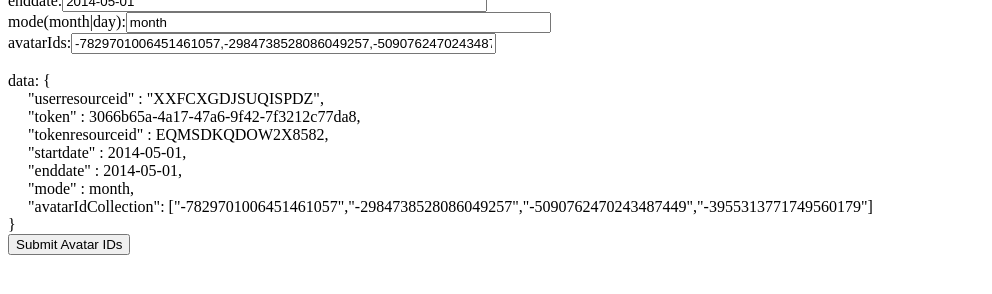
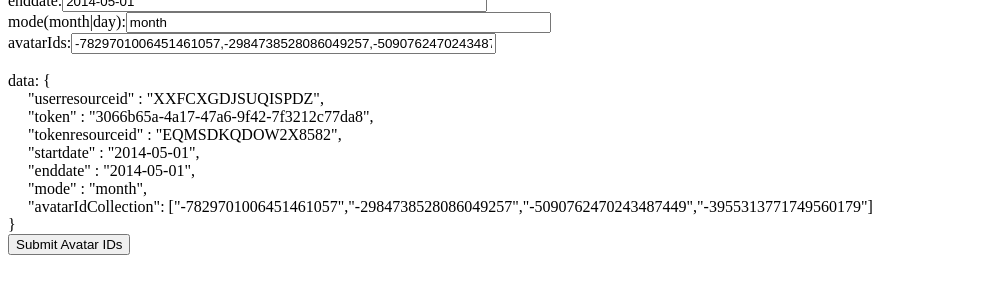
Before and after one commit to c0debreaker/c0debreaker.github.io, a Jekyll site: the page 3rdpartytobaamqa.html, which Jekyll copies as it is, in a window 1280 px wide. Shown: the part 188-482 px from the top of the page, without its empty margins (0-992 px from the left). Built offline with Jekyll 4.4.1, drawn with Linux system fonts in a browser that asks for light colours; nearby versions of some CDN libraries; a script that is not in the unit is left out; comment, search, counter and statistics services are not loaded.

```diff
--- a/3rdpartytobaamqa.html
+++ b/3rdpartytobaamqa.html
@@ -67,11 +67,11 @@
         <br/><br/>
         data: {<br/>
         &nbsp;&nbsp;&nbsp;&nbsp;&nbsp;"userresourceid" : "XXFCXGDJSUQISPDZ",<br/>
-        &nbsp;&nbsp;&nbsp;&nbsp;&nbsp;"token" : {{auth.token}},<br/>
-        &nbsp;&nbsp;&nbsp;&nbsp;&nbsp;"tokenresourceid" : {{auth.tokenresourceid}},<br/>
-        &nbsp;&nbsp;&nbsp;&nbsp;&nbsp;"startdate" : {{auth.startdate}},<br/>
-        &nbsp;&nbsp;&nbsp;&nbsp;&nbsp;"enddate" : {{auth.enddate}},<br/>
-        &nbsp;&nbsp;&nbsp;&nbsp;&nbsp;"mode" : {{auth.mode}},<br/>
+        &nbsp;&nbsp;&nbsp;&nbsp;&nbsp;"token" : "{{auth.token}}",<br/>
+        &nbsp;&nbsp;&nbsp;&nbsp;&nbsp;"tokenresourceid" : "{{auth.tokenresourceid}}",<br/>
+        &nbsp;&nbsp;&nbsp;&nbsp;&nbsp;"startdate" : "{{auth.startdate}}",<br/>
+        &nbsp;&nbsp;&nbsp;&nbsp;&nbsp;"enddate" : "{{auth.enddate}}",<br/>
+        &nbsp;&nbsp;&nbsp;&nbsp;&nbsp;"mode" : "{{auth.mode}}",<br/>
         &nbsp;&nbsp;&nbsp;&nbsp;&nbsp;"avatarIdCollection": {{avatarIds}}<br/>
         }<br/>
 
```
